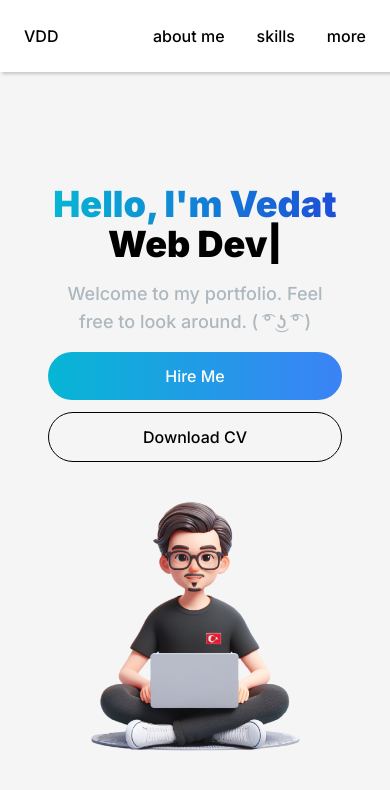
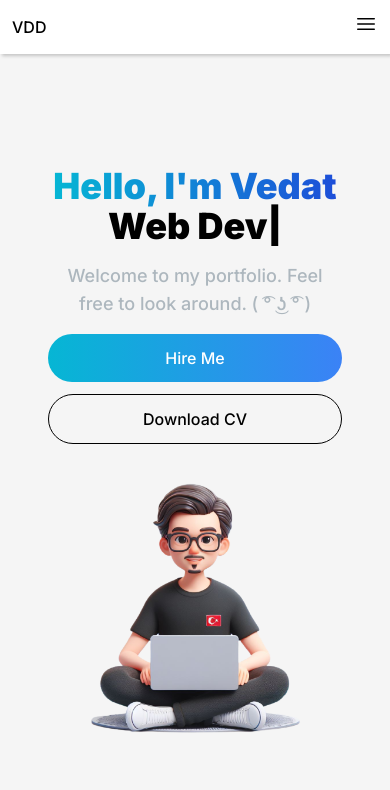
Before and after one commit to vedatduhadaglar/personal_portfolio, a React (Vite) app: page / in a window 390 px wide. Shown: the top 790 px of the page. Built offline with nearby package versions, Linux system fonts and the light colour scheme.

Commit message:
responsive nav with overlay issue

```diff
--- a/src/App.jsx
+++ b/src/App.jsx
@@ -1,9 +1,10 @@
+import Header from "./components/Header";
 import Hero from "./components/Hero";
 import NavBar from "./components/NavBar";
 function App() {
   return (
     <main className="flex min-h-screen flex-col gradient">
-      <NavBar />
+      <Header />
       <div className="container mt-24 mx-auto px-12 py-4">
         <Hero />
       </div>
--- /dev/null
+++ b/src/components/Header.jsx
@@ -0,0 +1,14 @@
+import { useState } from "react";
+import React from "react";
+import NavBar from "./NavBar";
+
+const Header = () => {
+  return (
+    <header className="sticky top-0 z-[1] mx-auto bg-white w-full flex flex-wrap justify-between items-center lg:px-24 p-3 lg:p-5 bg-transparent">
+      <h1 className="text-black">VDD</h1>
+      <NavBar />
+    </header>
+  );
+};
+
+export default Header;
--- a/src/components/NavBar.jsx
+++ b/src/components/NavBar.jsx
@@ -4,23 +4,62 @@ import { RoughNotation } from "react-rough-notation";
 
 const NavBar = () => {
   const [isOpen, setIsOpen] = useState(false);
+  const toggleNav = () => {
+    setIsOpen(!isOpen);
+  };
+
   return (
-    <nav className="mx-auto bg-white w-full flex flex-wrap justify-between items-center p-6 bg-transparent">
-      <a>VDD</a>
-      <div className="menu">
-        <ul className="flex items-center gap-8">
-          <li>
-            <a href="#">about me</a>
-          </li>
-          <li>
-            <a>skills</a>
-          </li>
-          <li>
-            <a>more</a>
-          </li>
-        </ul>
-      </div>
-    </nav>
+    <>
+      <nav className="w-1/4 flex justify-end">
+        <div className="hidden w-full md:flex justify-between">
+          <a>about me</a>
+          <a>skills</a>
+          <a>projects</a>
+        </div>
+        <div className="md:hidden">
+          <button onClick={toggleNav}>
+            {isOpen ? (
+              <svg
+                xmlns="http://www.w3.org/2000/svg"
+                fill="none"
+                viewBox="0 0 24 24"
+                strokeWidth={1.5}
+                stroke="currentColor"
+                className="w-6 h-6"
+              >
+                <path
+                  strokeLinecap="round"
+                  strokeLinejoin="round"
+                  d="M6 18L18 6M6 6l12 12"
+                />
+              </svg>
+            ) : (
+              <svg
+                xmlns="http://www.w3.org/2000/svg"
+                fill="none"
+                viewBox="0 0 24 24"
+                strokeWidth={1.5}
+                stroke="currentColor"
+                className="w-6 h-6"
+              >
+                <path
+                  strokeLinecap="round"
+                  strokeLinejoin="round"
+                  d="M3.75 6.75h16.5M3.75 12h16.5m-16.5 5.25h16.5"
+                />
+              </svg>
+            )}
+          </button>
+        </div>
+      </nav>
+      {isOpen && (
+        <div className="flex flex-col gap-4 py-4 basis-full items-center z-10">
+          <a>about me</a>
+          <a>skills</a>
+          <a>projects</a>
+        </div>
+      )}
+    </>
   );
 };
 
--- a/src/index.css
+++ b/src/index.css
@@ -11,7 +11,7 @@ a {
   cursor: pointer;
 }
 
-nav {
+header {
   box-shadow: rgba(0, 0, 0, 0.2) 2px 2px 3.2px;
 }
 
```
